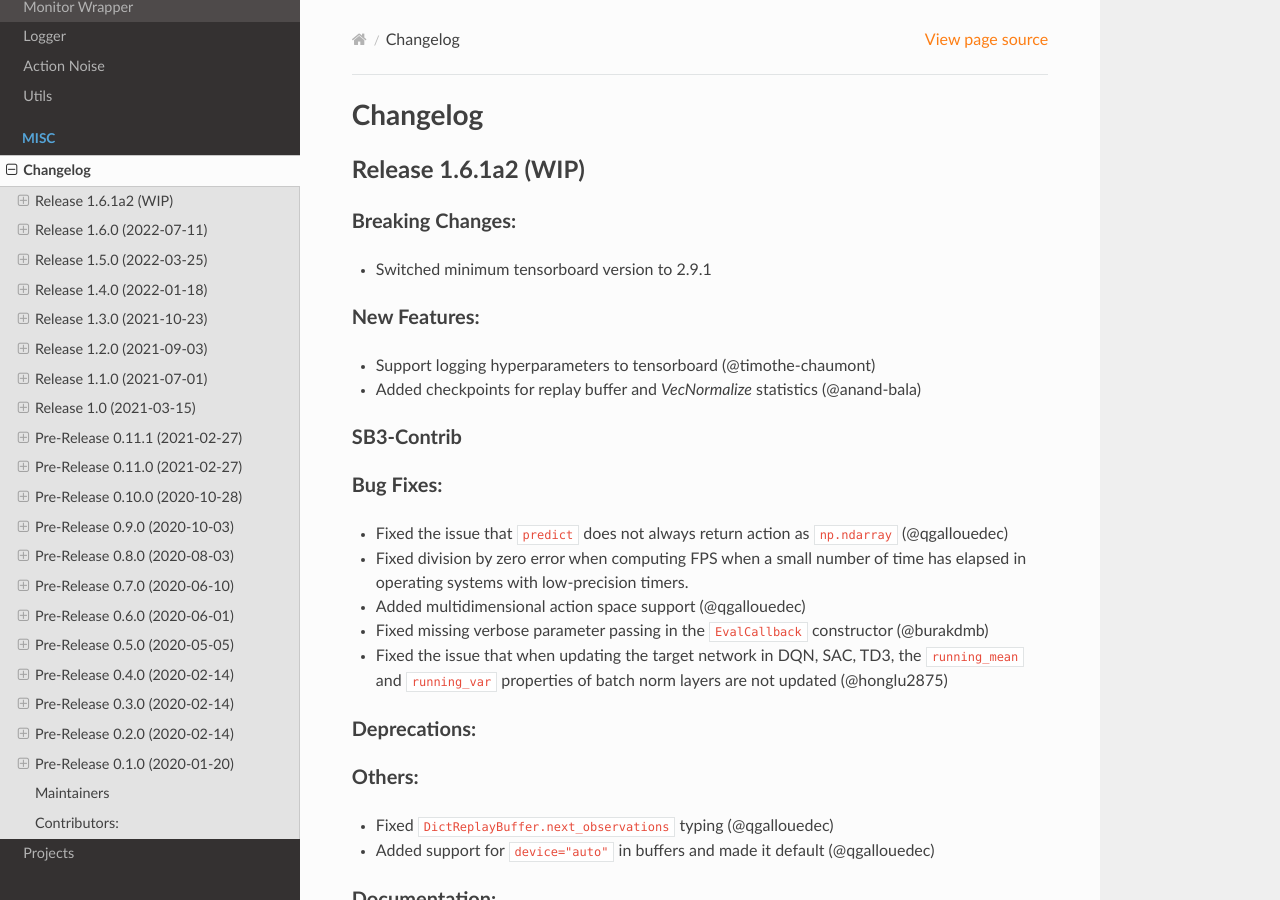
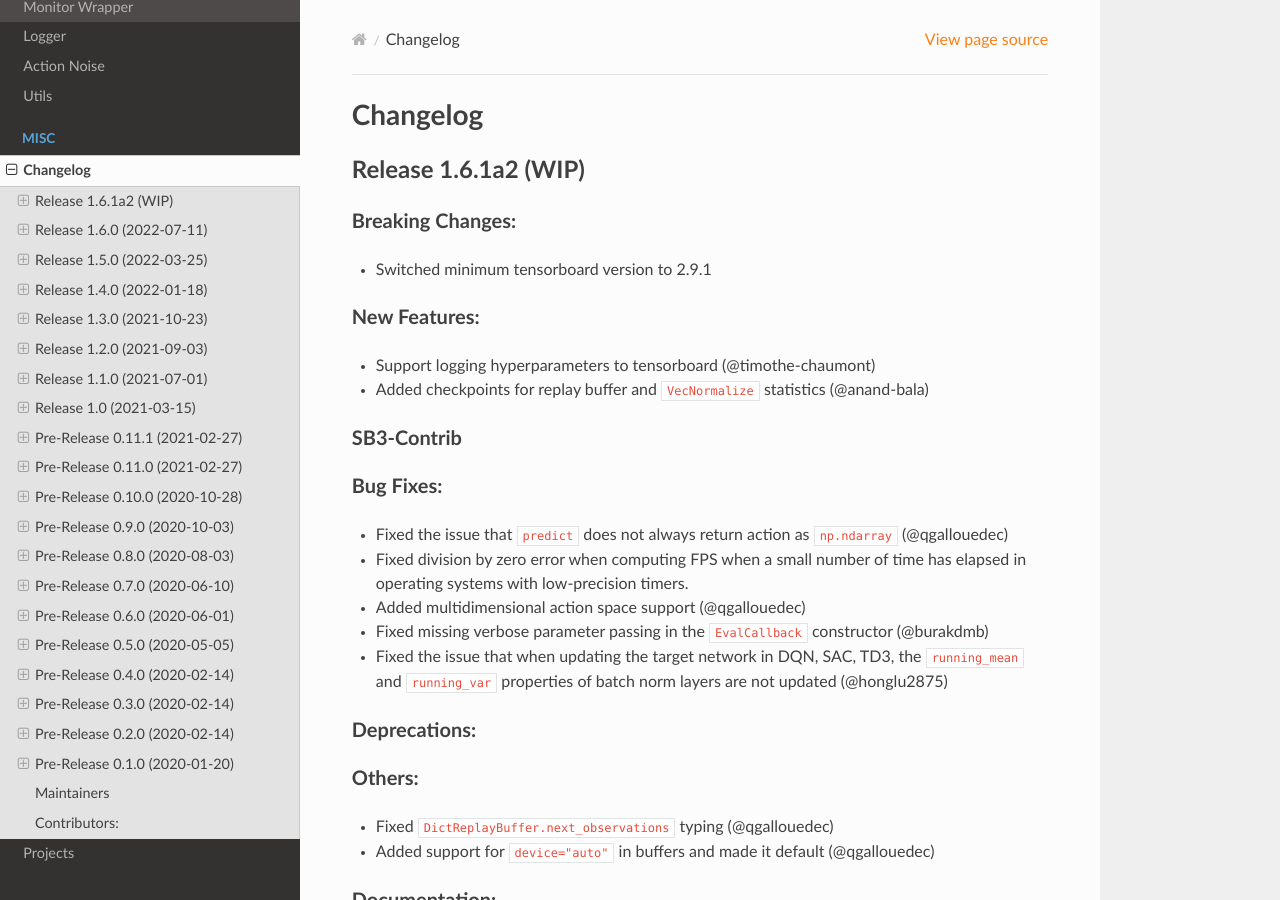
Before and after one commit to DLR-RM/stable-baselines3, a Sphinx documentation site: the page built from docs/misc/changelog.rst, in a window 1280 px wide and 900 px high. Built offline with Sphinx 7.4.7 and the Read the Docs theme 2.0.0, drawn with Linux system fonts in a browser that asks for light colours.

Commit message:
Implement suggested edits

```diff
--- a/docs/misc/changelog.rst
+++ b/docs/misc/changelog.rst
@@ -13,7 +13,7 @@ Breaking Changes:
 New Features:
 ^^^^^^^^^^^^^
 - Support logging hyperparameters to tensorboard (@timothe-chaumont)
-- Added checkpoints for replay buffer and `VecNormalize` statistics (@anand-bala)
+- Added checkpoints for replay buffer and ``VecNormalize`` statistics (@anand-bala)
 
 SB3-Contrib
 ^^^^^^^^^^^
```
